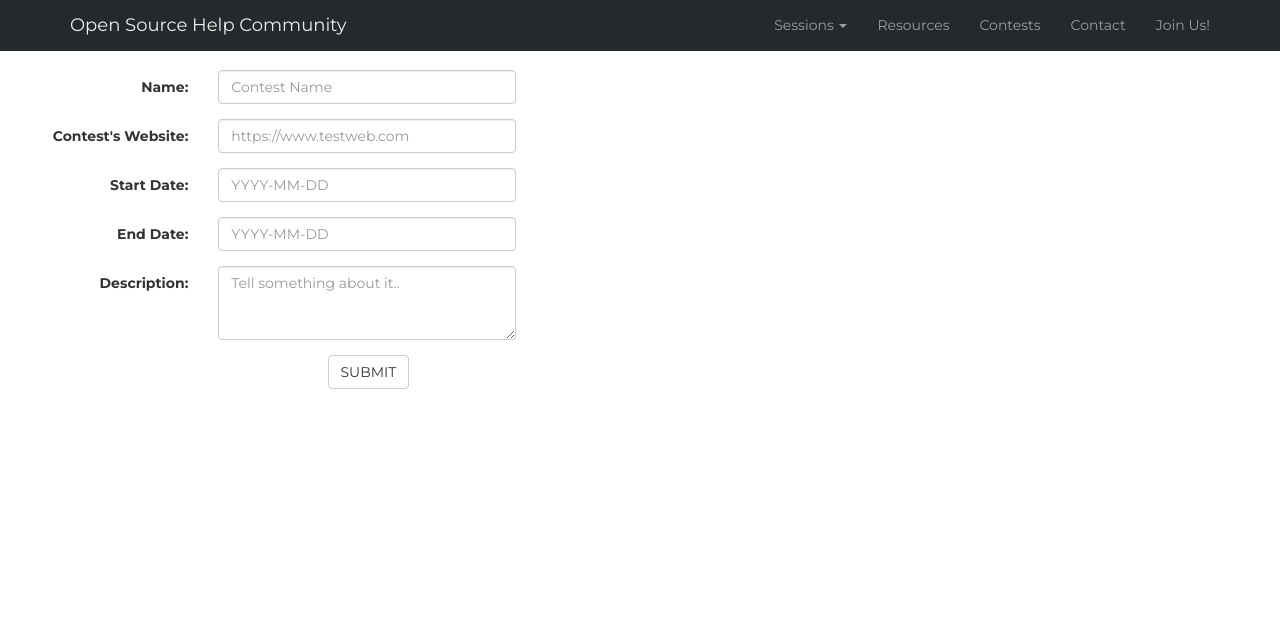
After one commit to OpenSourceHelpCommunity/OpenSourceHelpCommunity.github.io, a Django app: page /contest_new/ in a window 1280 px wide. The commit adds this page. Shown: the top 629 px of the page. Run offline with Django 3.2, Linux system fonts and the light colour scheme; some libraries are stand-ins or nearby versions.

Commit message:
Fix #118: Added contest page functionality

```diff
--- a/oshc/main/admin.py
+++ b/oshc/main/admin.py
@@ -3,7 +3,7 @@ from __future__ import unicode_literals
 
 from django.contrib import admin
 
-from main.models import chatSession
+from main.models import chatSession, Contest
 
 
 class chatSessionAdmin(admin.ModelAdmin):
@@ -11,3 +11,4 @@ class chatSessionAdmin(admin.ModelAdmin):
 
 
 admin.site.register(chatSession, chatSessionAdmin)
+admin.site.register(Contest)
--- a/oshc/main/templates/base.html
+++ b/oshc/main/templates/base.html
@@ -33,6 +33,7 @@
             </ul>
           </li>
           <li><a href="https://github.com/OpenSourceHelpCommunity" target="_blank">Resources</a></li>
+            <li><a href="{% url 'contests' %}" target="_blank">Contests</a></li>
           <li><a href="mailto:opensourcehelpcommunity@gmail.com" target="_blank">Contact</a></li>
           <li><a href="https://opensourcehelp.herokuapp.com/" target="_blank">Join Us!</a></li>
         </ul>
--- /dev/null
+++ b/oshc/main/templates/contest_edit.html
@@ -0,0 +1,50 @@
+{% extends 'base.html' %}
+
+{% block content %}
+
+    <form name="newContest" method="POST" class="form-horizontal" action = "{% url 'add_contest' %}">
+        {% csrf_token %}
+        <div class="form-group">
+            <label style="margin-top:70px;" for="name" class="control-label col-xs-2">Name:</label>
+            <div class="col-xs-3">
+                <input type="text" style="margin-top:70px;" class="form-control" id="name" name="name" placeholder="Contest Name" required>
+            </div>
+        </div>
+
+        <div class="form-group">
+            <label for="link" class="control-label col-xs-2">Contest's Website:</label>
+            <div class="col-xs-3">
+                <input type="url" class="form-control" id="link" name="link" placeholder="https://www.testweb.com" required>
+            </div>
+        </div>
+
+        <div class="form-group">
+            <label for="start_date" class="control-label col-xs-2">Start Date:</label>
+            <div class="col-xs-3">
+                <input type="start_date" class="form-control" id="start_date" name="start_date" placeholder="YYYY-MM-DD">
+            </div>
+        </div>
+
+        <div class="form-group">
+            <label for="end_date" class="control-label col-xs-2">End Date:</label>
+            <div class="col-xs-3">
+                <input type="end_date" class="form-control" id="end_date" name="end_date" placeholder="YYYY-MM-DD">
+            </div>
+        </div>
+
+        <div class="form-group">
+            <label for="desc" class="control-label col-xs-2">Description:</label>
+            <div class="col-xs-3">
+                <textarea class="form-control" id="desc" name="desc" placeholder="Tell something about it.." rows="3"></textarea>
+            </div>
+        </div>
+
+        <div class="form-group">
+            <div class="col-xs-offset-3 col-xs-8">
+                <button type="submit" class="save btn btn-default">SUBMIT</button>
+            </div>
+        </div>
+
+    </form>
+
+{% endblock %}
--- a/oshc/main/urls.py
+++ b/oshc/main/urls.py
@@ -3,5 +3,8 @@ from . import views
 
 urlpatterns = [
     url(r'^$', views.home, name="home"),
-    url(r'^session/', views.request_session, name="request_session")
+    url(r'^session/', views.request_session, name="request_session"),
+    url(r'^contests/', views.contests, name="contests"),
+    url(r'^contest_new/', views.contest_new, name="contest_new"),
+    url(r'^add_contest/', views.add_contest, name="add_contest"),
 ]
--- a/oshc/main/views.py
+++ b/oshc/main/views.py
@@ -1,6 +1,9 @@
 from django.shortcuts import render
+from django.http import HttpResponseRedirect
 
-from main.models import chatSession
+from main.models import chatSession, Contest
+
+from datetime import datetime
 
 
 def home(request):
@@ -11,3 +14,29 @@ def home(request):
 
 def request_session(request):
     return render(request, 'session.html')
+
+
+def contests(request):
+    contest_list = Contest.objects.all()
+    return render(request, 'contests.html', context={'contest_list':contest_list})
+
+
+def contest_new(request):
+    return render(request,'contest_edit.html')
+
+
+def add_contest(request):
+
+    contest = Contest()
+    contest.name = request.POST.get("name", "null")
+    contest.link = request.POST.get("link", "null")
+    start_date = request.POST.get("start_date","null")
+    end_date = request.POST.get("end_date", "null")
+    contest.description = request.POST.get("desc", "null")
+
+    contest.end_date=datetime.strptime(end_date,'%Y-%m-%d').date()
+    contest.start_date = datetime.strptime(start_date, '%Y-%m-%d').date()
+
+    contest.save()
+
+    return HttpResponseRedirect("/contests/")
```
Also changed, not shown: oshc/main/models.py (+10 -0 lines), oshc/main/templates/contests.html (added, +22 -0 lines).
